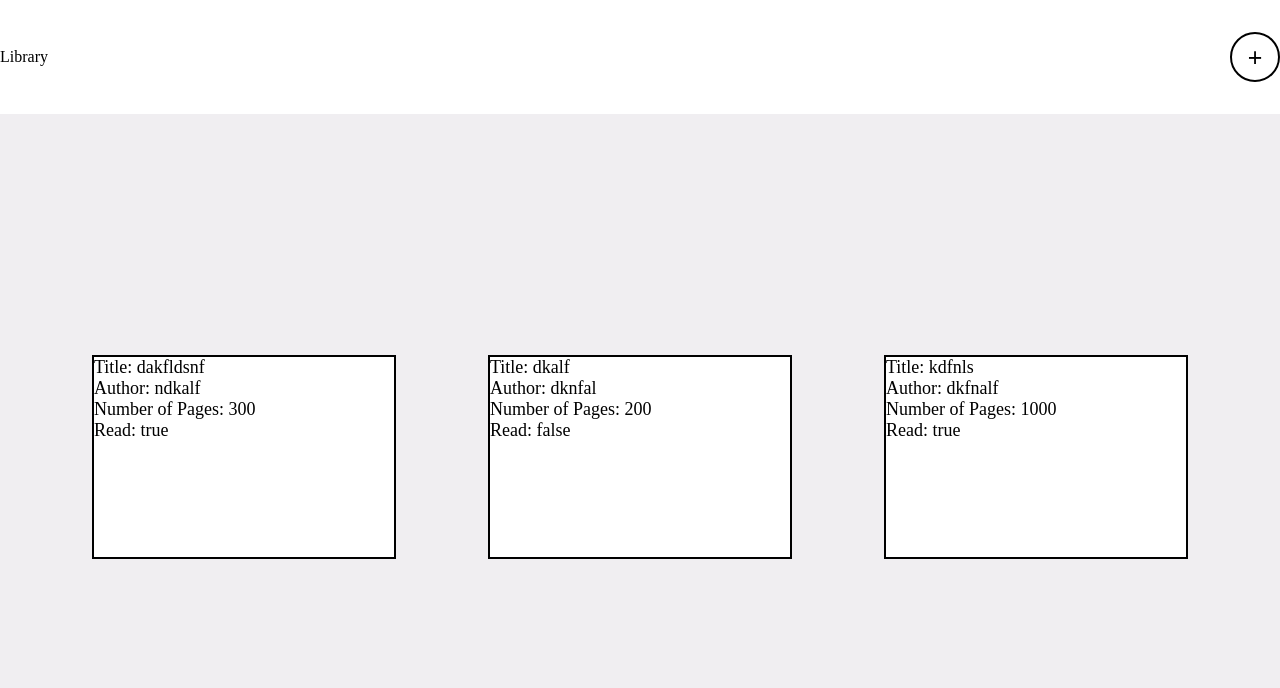
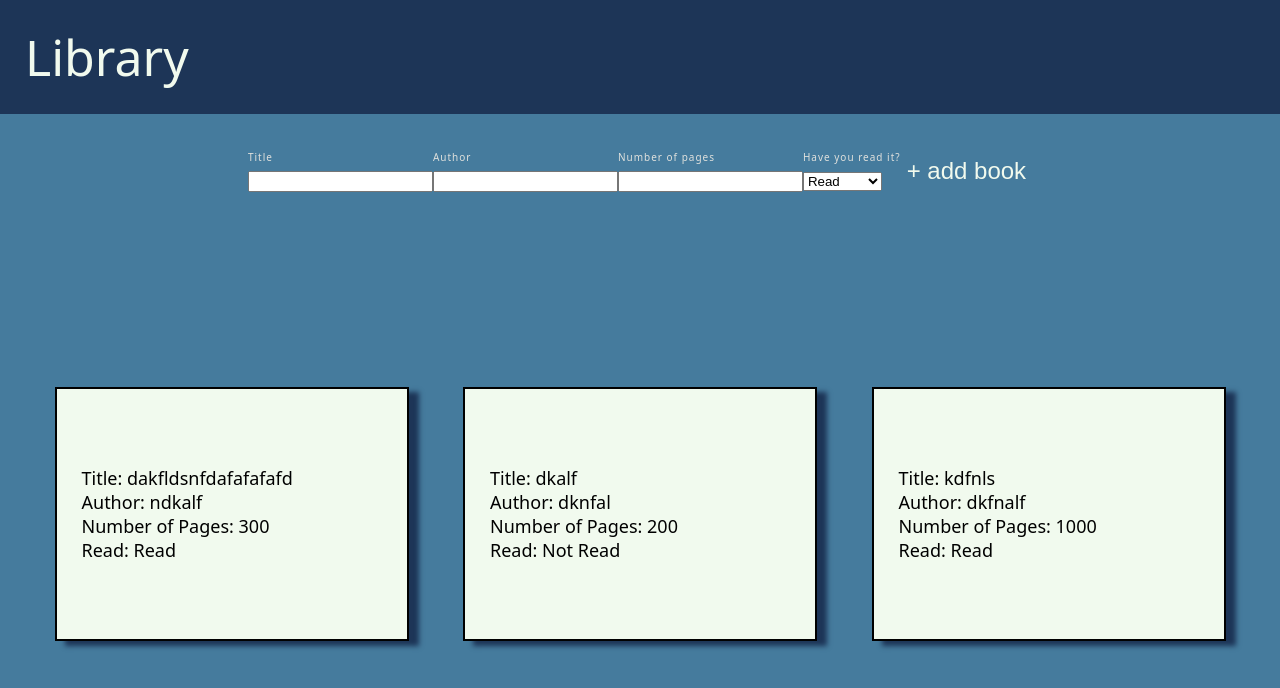
Before and after one commit to prngnmark/Library, a plain HTML site: page index.html in a window 1280 px wide. Drawn offline with Linux system fonts and the light colour scheme.

Commit message:
Made layout look nicer. added 'Add Book' section for adding a book to the library

```diff
--- a/app.js
+++ b/app.js
@@ -1,23 +1,24 @@
 const body = document.querySelector(".body");
+const submitBtn = document.querySelector(".submit");
 
 const myLibrary = [
     {
-        title: "dakfldsnf",
+        title: "dakfldsnfdafafafafd",
         author: "ndkalf",
         pages: 300,
-        read: true
+        read: "Read"
     },
     {
         title: "dkalf",
         author: "dknfal",
         pages: 200,
-        read: false
+        read: "Not Read"
     },
     {
         title: "kdfnls",
         author: "dkfnalf",
         pages: 1000,
-        read: true
+        read: "Read"
     },
 ];
 
@@ -53,4 +54,6 @@ function makeBookDiv(arg) {
     body.appendChild(book);
 }
 
-displayBook(myLibrary)
+
+
+displayBook(myLibrary);
--- a/index.html
+++ b/index.html
@@ -12,8 +12,33 @@
 <body>
     <div class="container">
         <div class="header">
-            <span class="Logo">Library</span>
-            <button>+</button>
+            <span class="logo">Library</span>
+        </div>
+        <div class="addBook">
+            <form action="#">
+                <div class="inputs">
+                    <div>
+                        <label for="title">Title</label>
+                        <input type="text" name="title" id="title" required>
+                    </div>
+                    <div>
+                        <label for="author">Author</label>
+                        <input type="text" name="author" id="author" required>
+                    </div>
+                    <div>
+                        <label for="pages">Number of pages</label>
+                        <input type="number" name="pages" id="pages" required>
+                    </div>
+                    <div>
+                        <label for="status">Have you read it?</label>
+                        <select name="status" id="status" required>
+                            <option value="read">Read</option>
+                            <option value="notRead">Not Read</option>
+                        </select>
+                    </div>
+                    <button type="submit">+ add book</button>
+                </div>
+            </form>
         </div>
         <div class="body">
 
--- a/style.css
+++ b/style.css
@@ -2,24 +2,33 @@ body {
     min-height: 100vh;
     padding: 0;
     margin: 0;
+    font-family: system-ui, "Segoe UI", Roboto, Helvetica, Arial, sans-serif, "Apple Color Emoji", "Segoe UI Emoji", "Segoe UI Symbol";
 }
 
 .container {
     display: grid;
-    grid-template-rows: 1fr 6fr;
+    grid-template-rows: 1fr 1fr 5fr;
     min-height: 100vh;
     width: 100vw;
 }
 
 .header {
-    background-color: white;
+    background-color: #1d3557;
     display: flex;
     justify-content: space-between;
+    align-items: center;
+    color: #f1faee;
+}
+
+.addBook {
+    background-color: #457b9d;
+    display: flex;
+    justify-content: center;
     align-items: center;
 }
 
 .body {
-    background-color: #F0EEF1;
+    background-color: #457b9d;
     display: flex;
     align-items: center;
     flex-wrap: wrap;
@@ -29,16 +38,41 @@ body {
 .book {
     height: 200px;
     width: 300px;
-    background-color: white;
+    background-color: #f1faee;
     border: 2px solid black;
     font-size: 18px;
+    display: flex;
+    align-items: center;
+    box-shadow: 10px 5px 5px #1d3557;
+    padding: 25px;
+}
+
+.inputs {
+    display: flex;
+}
+
+.logo {
+    padding-left: 25px;
+    font-size: 50px;
+}
+
+label {
+    display: flex;
+    color: #e0e1dd;
+    border-radius: 5px;
+    font-size: 10px;
+    letter-spacing: 1px;
+    margin-bottom: 5px;
 }
 
 button {
-    height: 50px;
-    width: 50px;
-    border-radius: 50%;
-    font-size: 25px;
-    background-color: white;
-    border: 2px solid black;
+    background: none;
+    border: none;
+    color: #f1faee;
+    font-size: 24px;
 }
+
+button:hover {
+    background-color: #f1faee;
+    color: #457b9d;
+}
```
